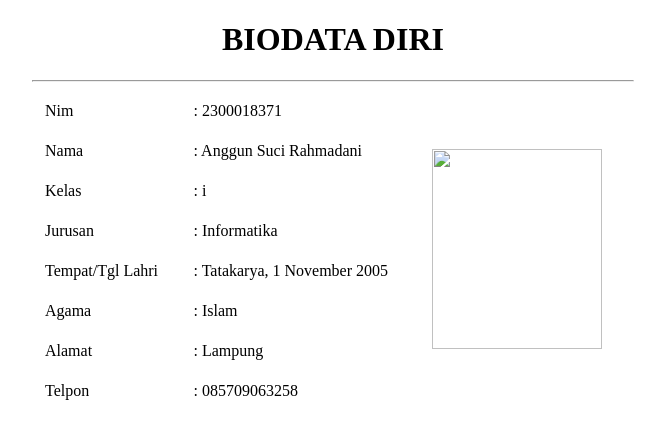
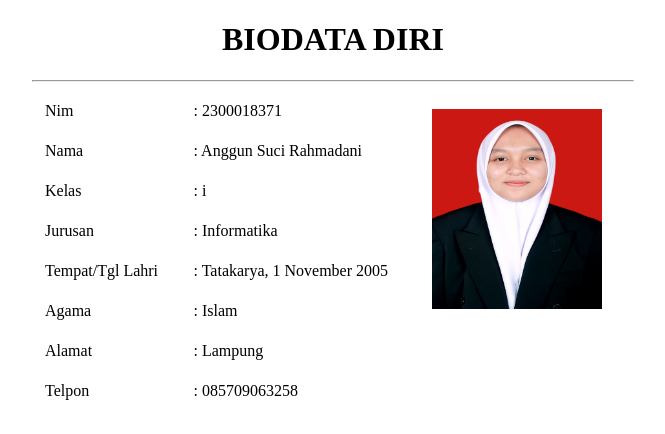
Before and after one commit to anggunsuci/TUGAS-PWEBB, a plain HTML site: page biodata.html in a window 1280 px wide. Shown: the whole page, without its empty margins (307-972 px from the left). Drawn offline with Linux system fonts and the light colour scheme.

Commit message:
Update biodata.html

```diff
--- a/biodata.html
+++ b/biodata.html
@@ -12,7 +12,7 @@
         <tr>
             <td>Nim</td>
             <td>: 2300018371 </td>
-            <td rowspan="8"><img src="c:\Users\ASUS\Downloads\WhatsApp Image 2024-08-05 at 23.55.15.jpeg" height="200px" width="170px" ></td>
+            <td rowspan="6"><img src="foto.jpeg" height="200px" width="170"></td>
         </tr>
         <tr>
             <td>Nama</td>
```
